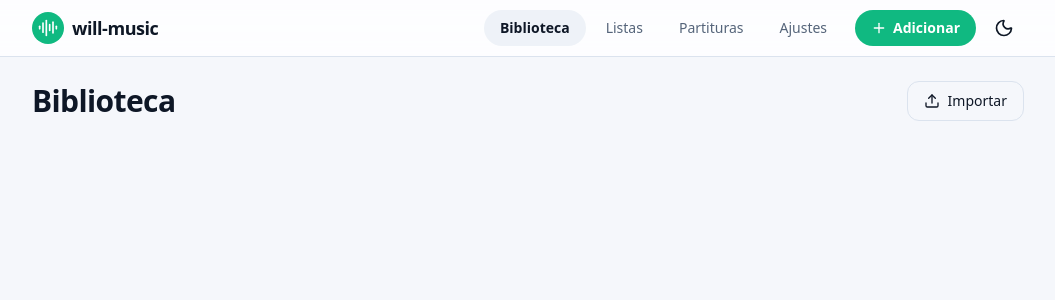
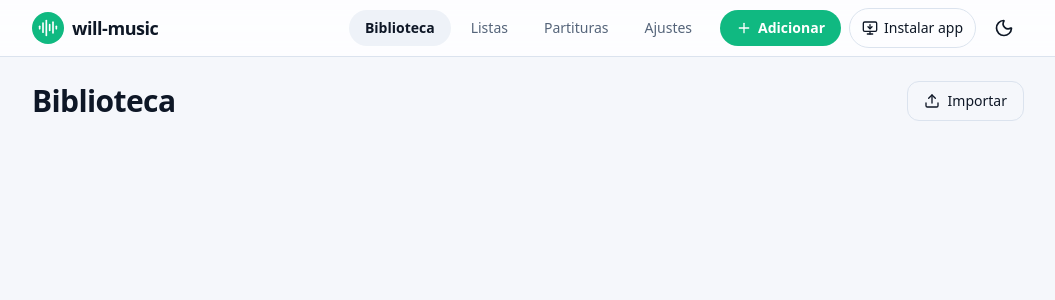
Before and after one commit to willcruz07/will-music, a React (Vite) app in the folder apps/web/: page / in a window 1280 px wide. Shown: the top 300 px of the page, without its empty margins (112-1167 px from the left). Built offline with nearby package versions, Linux system fonts and the light colour scheme.

Commit message:
feat(web): botão Instalar app sempre ao lado do tema (celular e computador), com instruções quando o navegador não oferece a instalação
Co-Authored-By: Claude Opus 5.5 <noreply@anthropic.com>

```diff
--- a/apps/web/src/App.tsx
+++ b/apps/web/src/App.tsx
@@ -55,8 +55,8 @@ const Layout = () => (
           will-music
         </Link>
         <div className="flex items-center gap-2">
+          <TopNav />
           <InstallButton />
-          <TopNav />
           <ThemeToggle />
         </div>
       </div>
--- a/apps/web/src/components/PwaPrompts.tsx
+++ b/apps/web/src/components/PwaPrompts.tsx
@@ -85,13 +85,48 @@ export const InstallBanner = () => {
   );
 };
 
-/** Compact install button for the top bar (computers), shown only when the browser offers installation. */
+/** How to install in browsers that offer no install prompt (iPhone, Firefox, or before the browser decides). */
+const InstallSteps = () =>
+  isIosBrowser() ? (
+    <p>
+      No iPhone ou iPad, abra no Safari, toque em <Share className="inline size-4 align-text-bottom" aria-label="Compartilhar" /> e depois em “Adicionar à Tela de Início”.
+    </p>
+  ) : (
+    <>
+      <p>No Chrome ou no Edge: abra o menu do navegador (⋮ ou …) e escolha “Instalar will-music” ou “Instalar app”. No computador também aparece um ícone de instalar na barra de endereço.</p>
+      <p className="mt-2">No Android: menu do navegador → “Instalar app” ou “Adicionar à tela inicial”.</p>
+    </>
+  );
+
+/** Install button for the top bar, next to the theme toggle. Installs directly when the browser allows it, otherwise shows the steps. */
 export const InstallButton = () => {
   const { canInstall, install } = useInstallPrompt();
-  if (!canInstall) return null;
+  const [open, setOpen] = useState(false);
+  if (isStandalone()) return null;
   return (
-    <button type="button" onClick={() => void install()} className="hidden min-h-9 items-center gap-1.5 rounded-full border border-border px-3 text-sm hover:bg-muted md:inline-flex">
-      <MonitorDown className="size-4" /> Instalar app
-    </button>
+    <span className="relative">
+      <button
+        type="button"
+        aria-label="Instalar app"
+        title="Instalar o will-music neste aparelho"
+        onClick={() => (canInstall ? void install() : setOpen((v) => !v))}
+        className="inline-flex size-10 items-center justify-center gap-1.5 rounded-lg text-foreground hover:bg-muted md:w-auto md:rounded-full md:border md:border-border md:px-3 md:text-sm"
+      >
+        <MonitorDown className="size-5 md:size-4" />
+        <span className="hidden md:inline">Instalar app</span>
+      </button>
+      {open && (
+        <div role="dialog" aria-label="Instalar o will-music" className="absolute right-0 top-12 z-40 w-72 rounded-xl border border-border bg-surface p-4 text-sm shadow-[0_12px_40px_-16px_rgb(0_0_0/0.5)]">
+          <p className="font-semibold">Instalar o will-music</p>
+          <div className="mt-2 text-muted-foreground">
+            <InstallSteps />
+          </div>
+          <p className="mt-2 text-xs text-muted-foreground">Instalado, abre em tela cheia, funciona sem internet e o navegador protege seus dados.</p>
+          <Button variant="ghost" className="mt-2 min-h-9 px-3" onClick={() => setOpen(false)}>
+            Fechar
+          </Button>
+        </div>
+      )}
+    </span>
   );
 };
```
Also changed, not shown: 1 other file (tests, documents, lock files or other folders).
